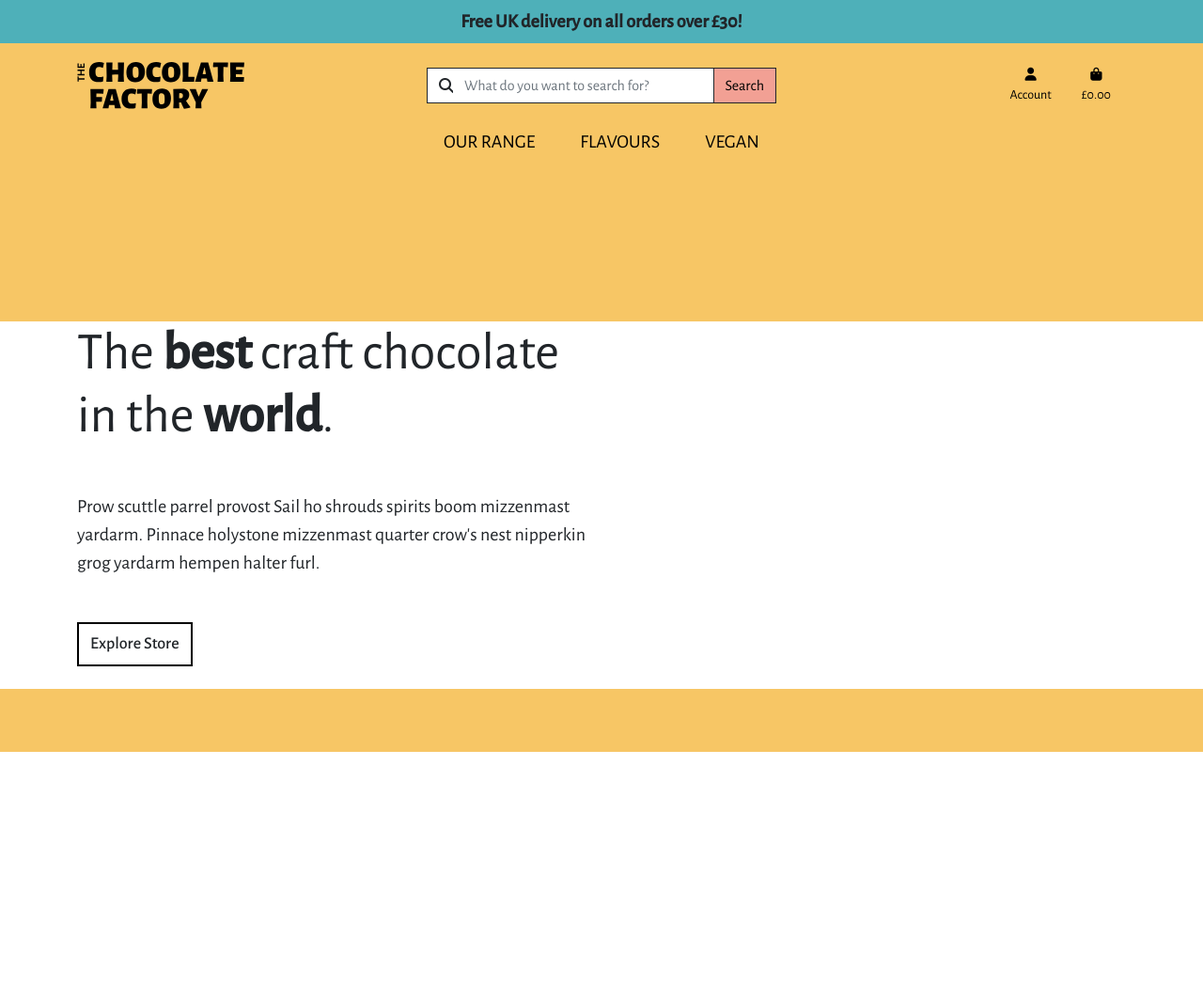
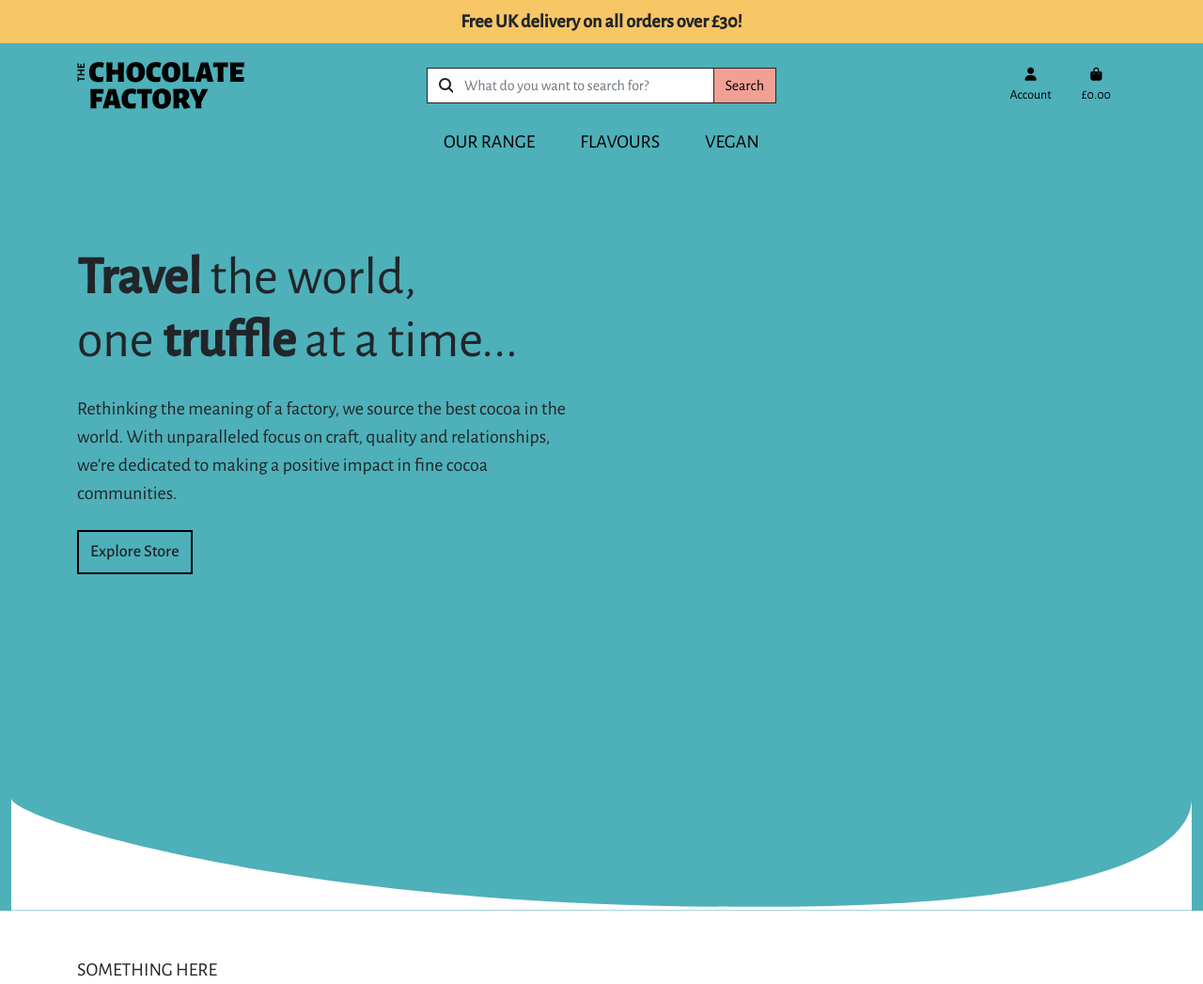
Before and after one commit to lucywoodman/the-chocolate-factory, a Django app: page / in a window 1280 px wide. Shown: the whole page at 94% size. Before the commit the page ends 800 px from the top, so only its background shows below. Run offline with Django 3.2, Linux system fonts and the light colour scheme; some libraries are stand-ins or nearby versions.

Commit message:
feat: use new context to load hero + add content to home page

```diff
--- a/home/templates/home/index.html
+++ b/home/templates/home/index.html
@@ -2,21 +2,36 @@
 {% load static %}
 
 {% block page_header %}
-<div class="container pt-5 pt-lg-7">
-    <div class="row">
-        <div class="col"></div>
+    <div class="container pt-5">
+        <div class="row">
+        </div>
     </div>
-</div>
 {% endblock %}
 
-{% block content %}
-    <div class="container h-100">
-        <div class="row h-100">
-            <div class="col-7 col-md-6 my-auto">
-                <h1 class="display-4">The <span class="fw-bold">best</span> craft chocolate in the <span class="fw-bold">world</span>.</h1>
-                <p class="my-5">Prow scuttle parrel provost Sail ho shrouds spirits boom mizzenmast yardarm. Pinnace holystone mizzenmast quarter crow's nest nipperkin grog yardarm hempen halter furl.</p>
+{% block hero %}
+    <div class="container mb-7">
+        <div class="row">
+            <div class="col-12 col-md-6 mt-2 mb-4 py-4">
+                <h1 class="display-4"><span class="fw-bold">Travel</span> the world, <br>one <span class="fw-bold">truffle</span> at a time...</h1>
+                <p class="my-4">Rethinking the meaning of a factory, we source the best cocoa in the world. With unparalleled focus on craft, quality and relationships, we're dedicated to making a positive impact in fine cocoa communities.</p>
                 <p class="my-4"><a href="" class="btn btn-outline-dark rounded-0 py-2 theme-btn">Explore Store</a></p>
             </div>
         </div>
     </div>
+    <div class="custom-shape-divider-bottom-1662575848">
+        <svg data-name="Layer 1" xmlns="http://www.w3.org/2000/svg" viewBox="0 0 1200 120" preserveAspectRatio="none">
+            <path d="M741,116.23C291,117.43,0,27.57,0,6V120H1200V6C1200,27.93,1186.4,119.83,741,116.23Z" fill="#fff" class="shape-fill"></path>
+        </svg>
+    </div>
 {% endblock %}
+
+{% block content %}
+
+    <div class="container mt-4 pt-4">
+        <div class="row">
+            <div class="col">
+                SOMETHING HERE
+            </div>
+        </div>
+    </div>
+{% endblock %}
--- a/templates/base.html
+++ b/templates/base.html
@@ -27,7 +27,7 @@
     <title>The Choocolate Factory{% block extra_title %}{% endblock %}</title>
 
   </head>
-  <body class="d-flex flex-column min-vh-100 bg-primary">
+  <body class="d-flex flex-column min-vh-100 bg-brand-blue {% if this_is_home %}hero-bg{% endif %}">
 
     <!-- Toast messages -->
     {% if messages %}
@@ -51,7 +51,7 @@
     <!-- Free delivery threshold banner -->
     <div class="container-fluid">
         <div class="col">
-            <div class="row text-center bg-brand-blue py-2">
+            <div class="row text-center bg-primary py-2">
                 <p class="fw-bold mb-0">Free UK delivery on all orders over £{{ free_delivery_threshold }}!</p>
             </div>
         </div>
@@ -62,6 +62,13 @@
 
     {% block page_header %}
     {% endblock %}
+
+    {% if this_is_home %}
+        <div class="container-fluid bg-transparent position-relative">
+            {% block hero %}
+            {% endblock %}
+        </div>
+    {% endif %}
 
     <div class="container-fluid bg-white">
       {% block content %}
```
